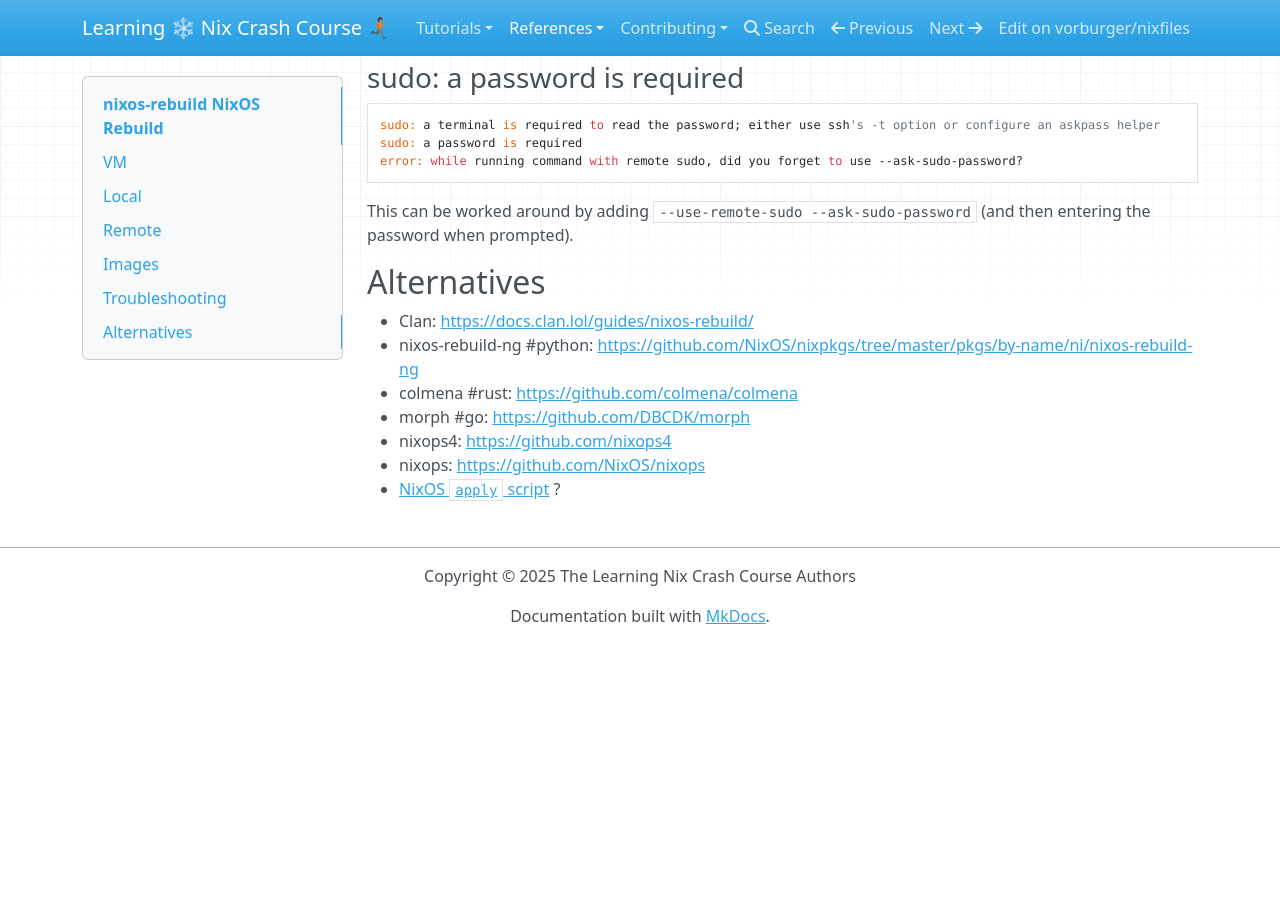
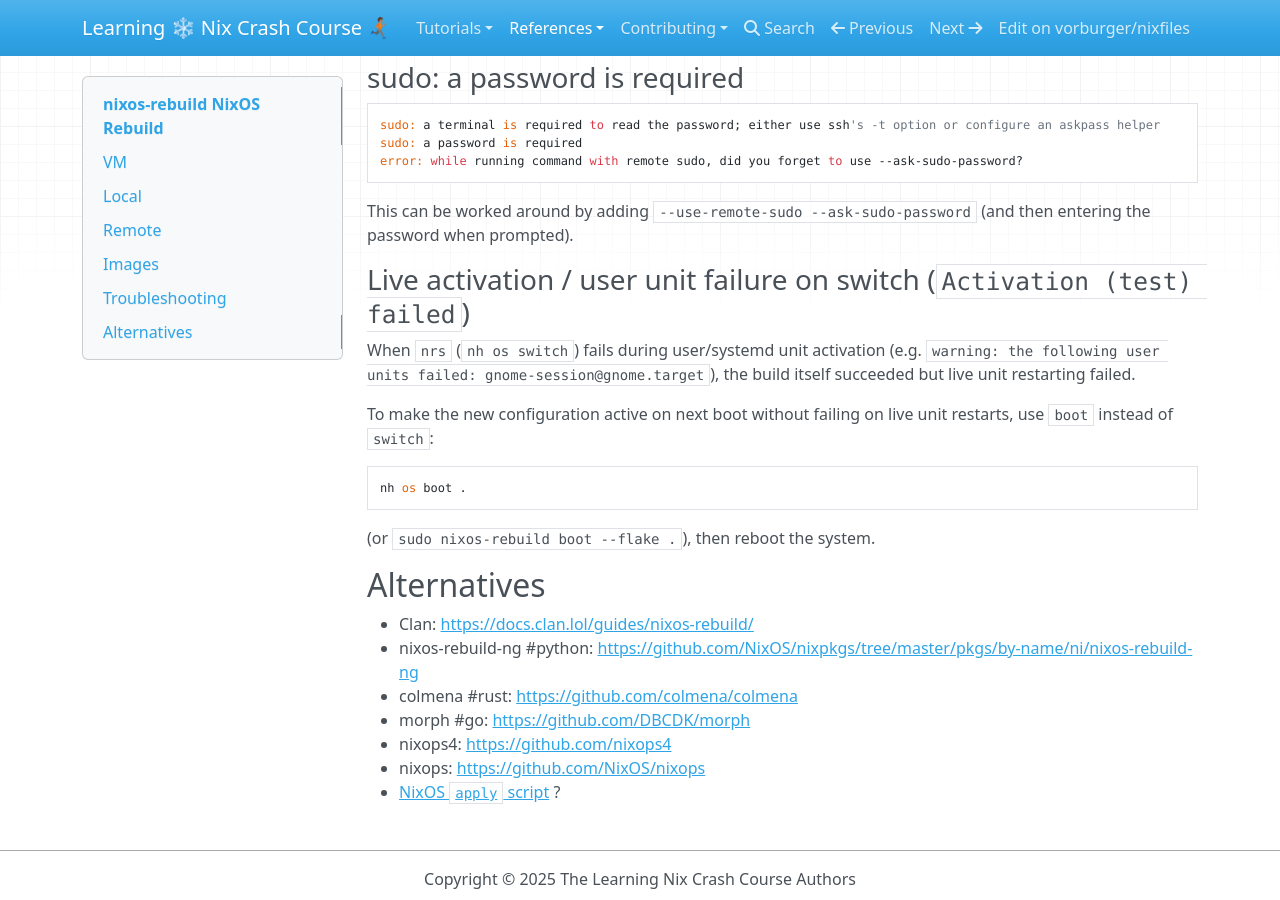
Before and after one commit to vorburger/nixfiles, an MkDocs documentation site: the page built from docs/docs/reference/nixos-rebuild.md, in a window 1280 px wide and 900 px high, scrolled down 1121 px. Built offline with MkDocs 1.6.1, drawn with Linux system fonts in a browser that asks for light colours; nearby versions of some CDN libraries; before the commit the page ends 1765 px from its top, so only the background shows below that.

Commit message:
docs: nixos-rebuild with `nh os boot .` when GNOME systemd target prevents live switching

```diff
--- a/docs/docs/reference/nixos-rebuild.md
+++ b/docs/docs/reference/nixos-rebuild.md
@@ -51,6 +51,16 @@ This initial problem can be worked around by using `--build-host $HOSTNEW --use-
 
 This can be worked around by adding `--use-remote-sudo --ask-sudo-password` (and then entering the password when prompted).
 
+### Live activation / user unit failure on switch (`Activation (test) failed`)
+
+When `nrs` (`nh os switch`) fails during user/systemd unit activation (e.g. `warning: the following user units failed: gnome-session@gnome.target`), the build itself succeeded but live unit restarting failed.
+
+To make the new configuration active on next boot without failing on live unit restarts, use `boot` instead of `switch`:
+
+    nh os boot .
+
+(or `sudo nixos-rebuild boot --flake .`), then reboot the system.
+
 ## Alternatives
 
 - Clan: https://docs.clan.lol/guides/nixos-rebuild/
```
